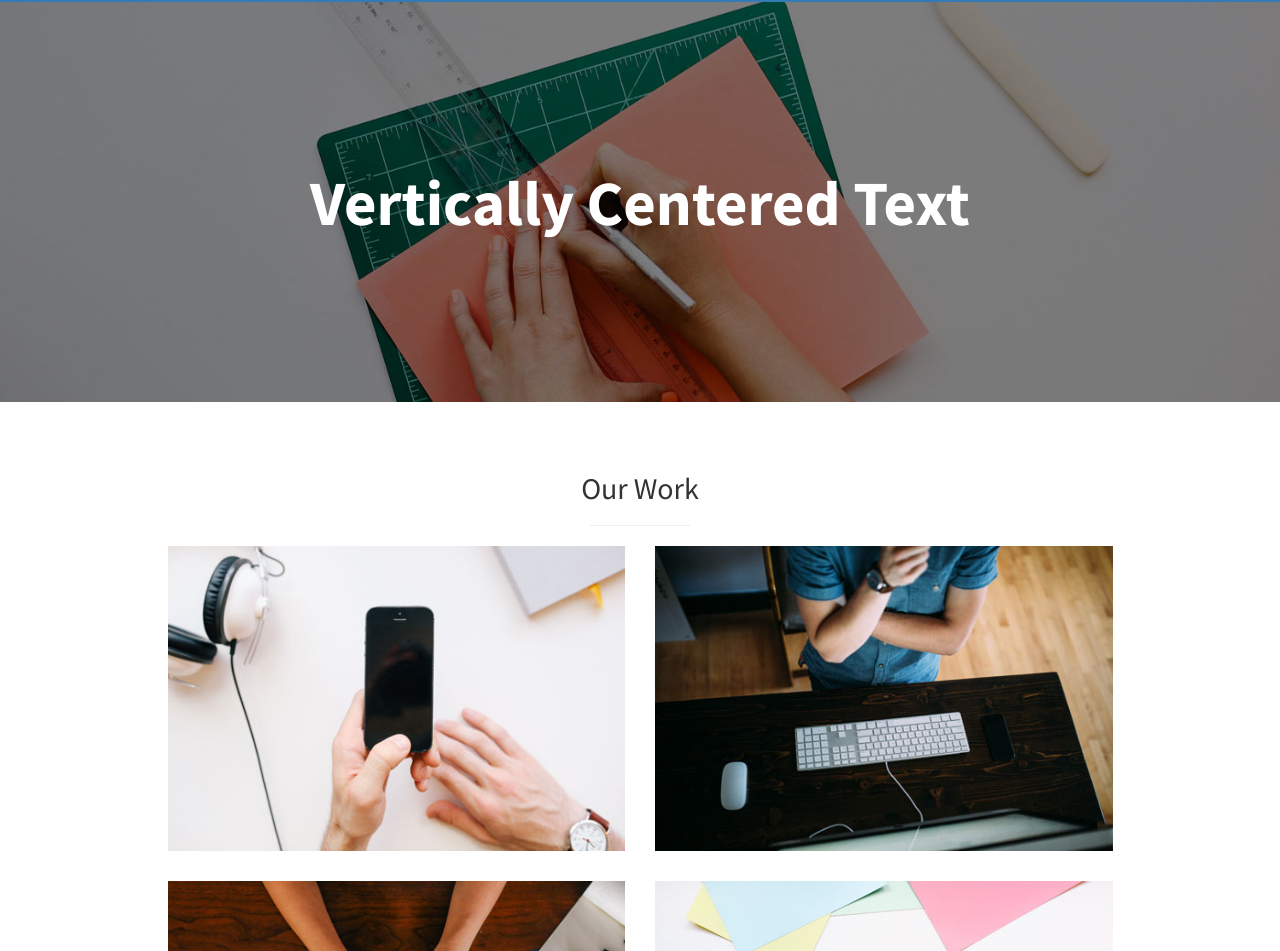
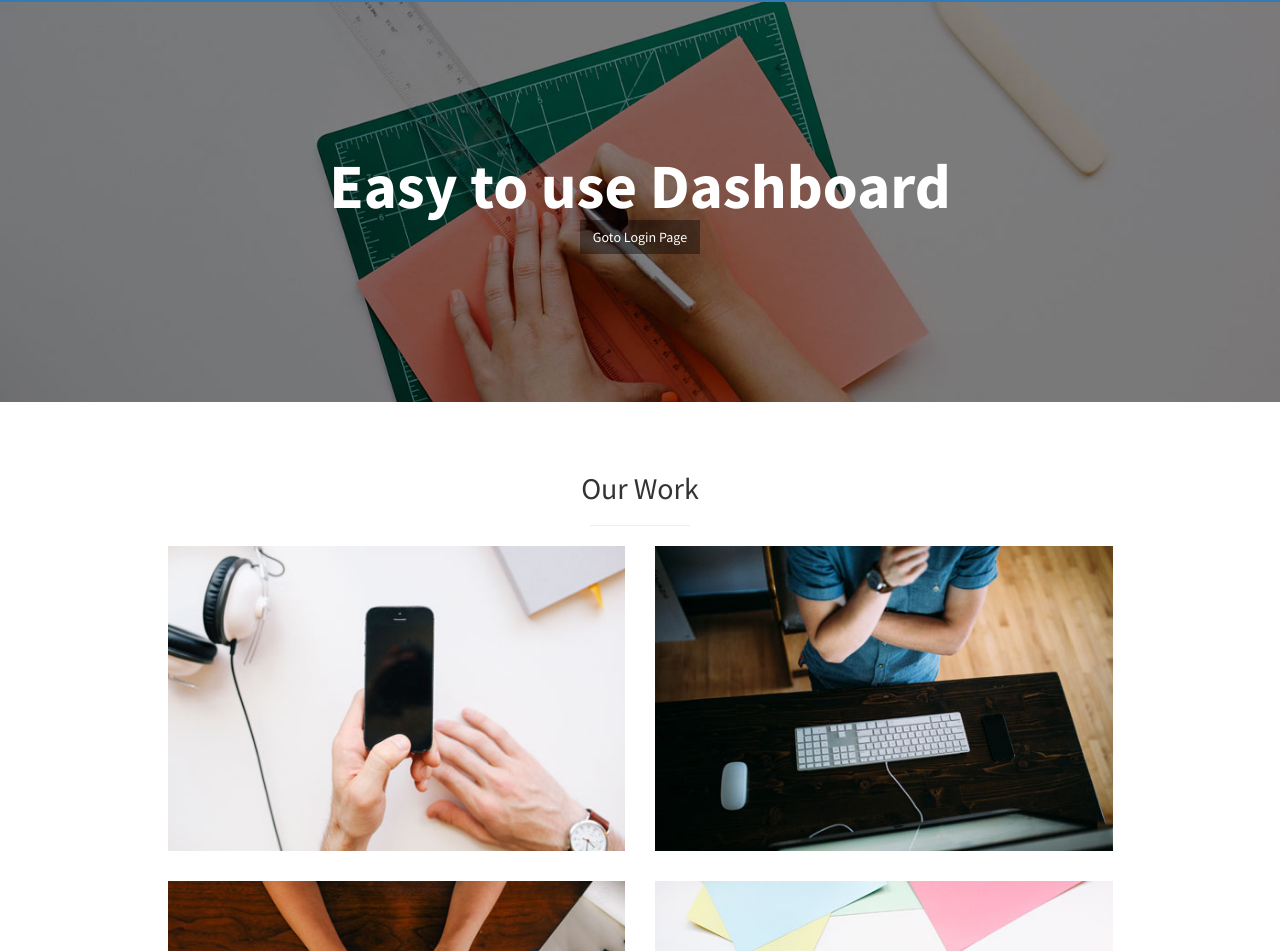
Before and after one commit to r2d2-discordbot/r2d2-discordbot.github.io, a plain HTML site: page index.html in a window 1280 px wide. Shown: the part 1523-2474 px from the top of the page. Drawn offline with Linux system fonts and the light colour scheme.

Commit message:
Update index.html

```diff
--- a/index.html
+++ b/index.html
@@ -154,7 +154,8 @@
     <!-- Callout -->
     <aside class="callout">
         <div class="text-vertical-center">
-            <h1>Vertically Centered Text</h1>
+            <h1>Easy to use Dashboard</h1>
+            <a href="/dashboard" class="btn btn-dark">Goto Login Page</a>
         </div>
     </aside>
 
```
